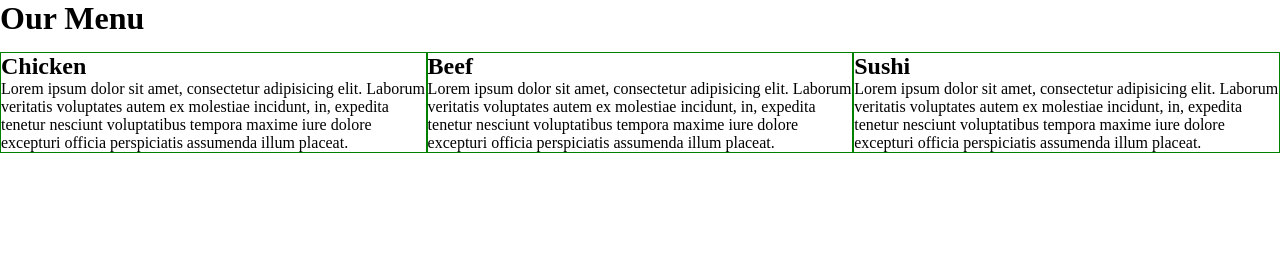
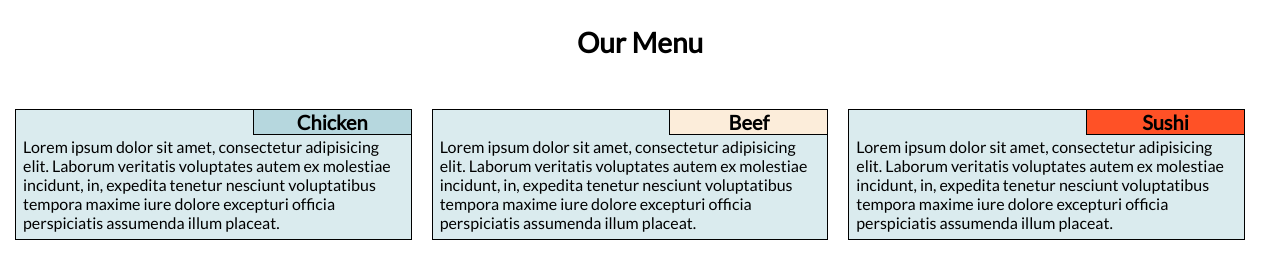
Before and after one commit to ashleynorton/module2-solution, a plain HTML site: page index.html in a window 1280 px wide. Drawn offline with Linux system fonts and the light colour scheme.

Commit message:
Add assigned elements and styling

```diff
--- a/css/style.css
+++ b/css/style.css
@@ -4,11 +4,56 @@
     box-sizing: border-box;
     margin: 0;
     padding: 0;
+    font-family: 'Lato', sans-serif;
+}
+body {
+  margin: 15px;
 }
 h1 {
-    margin-bottom: 15px;
+    margin-top: 25px;
+    margin-bottom: 50px;
+    text-align: center;
+    font-size: 1.75em;
 }
 
+.box {
+  position: relative;
+  padding: 7px;
+  border: 1px solid #000;
+  background-color: #DAEBEE;
+  color: #000;
+}
+.section-title {
+  position: absolute;
+  top: 0;
+  right: 0;
+  border-left: 1px solid #000;
+  border-bottom: 1px solid #000;
+  text-align: center;
+  font-size: 1.25em;
+  width: 40%;
+}
+#box1 {
+  margin-right: 20px;
+}
+#box2 {
+  margin-right: 20px;
+}
+#box3 {
+  margin-right: 20px;
+}
+#section1 {
+  background-color: #B6D7DE;
+}
+#section2 {
+  background-color: #FCEDDA;
+}
+#section3 {
+  background-color: #FF5126;
+}
+p {
+  padding-top: 20px;
+}
 
 /* Simple Responsive Framework. */
 
@@ -21,7 +66,6 @@ h1 {
 @media (min-width: 992px) {
     .col-lg-1, .col-lg-2, .col-lg-3, .col-lg-4, .col-lg-5, .col-lg-6, .col-lg-7, .col-lg-8, .col-lg-9, .col-lg-10, .col-lg-11, .col-lg-12 {
         float: left;
-        border: 1px solid green;
     }
     .col-lg-1 {
         width: 8.33%;
@@ -66,7 +110,6 @@ h1 {
 @media (min-width: 768px) and (max-width: 991px) {
     .col-md-1, .col-md-2, .col-md-3, .col-md-4, .col-md-5, .col-md-6, .col-md-7, .col-md-8, .col-md-9, .col-md-10, .col-md-11, .col-md-12 {
         float: left;
-        border: 1px solid green;
     }
     .col-md-1 {
         width: 8.33%;
@@ -104,4 +147,18 @@ h1 {
     .col-md-12 {
         width: 100%;
     }
+
+    #box3 {
+      margin-top: 20px;
+    }
 }
+
+/********** Small devices only **********/
+
+@media (max-width: 767px) {
+  #box1,
+  #box2,
+  #box3 {
+    margin-bottom: 20px;
+  }
+}
--- a/index.html
+++ b/index.html
@@ -4,6 +4,7 @@
 <head>
   <meta charset="utf-8">
   <meta name="viewport" content="width=device-width, initial-scale=1">
+  <link href="https://fonts.googleapis.com/css?family=Lato" rel="stylesheet">
   <link rel="stylesheet" type="text/css" href="css/style.css">
   <title>Module 2 Solution</title>
 </head>
@@ -13,18 +14,24 @@
 
   <div class="row">
     <div class="col-lg-4 col-md-6">
-      <h2>Chicken</h2>
-      <p>Lorem ipsum dolor sit amet, consectetur adipisicing elit. Laborum veritatis voluptates autem ex molestiae incidunt, in, expedita tenetur nesciunt voluptatibus tempora maxime iure dolore excepturi officia perspiciatis assumenda illum placeat.</p>
+      <div class="box" id="box1">
+        <h2 class="section-title" id="section1">Chicken</h2>
+        <p>Lorem ipsum dolor sit amet, consectetur adipisicing elit. Laborum veritatis voluptates autem ex molestiae incidunt, in, expedita tenetur nesciunt voluptatibus tempora maxime iure dolore excepturi officia perspiciatis assumenda illum placeat.</p>
+      </div>
     </div>
 
     <div class="col-lg-4 col-md-6">
-      <h2>Beef</h2>
-      <p>Lorem ipsum dolor sit amet, consectetur adipisicing elit. Laborum veritatis voluptates autem ex molestiae incidunt, in, expedita tenetur nesciunt voluptatibus tempora maxime iure dolore excepturi officia perspiciatis assumenda illum placeat.</p>
+      <div class="box" id="box2">
+        <h2 class="section-title" id="section2">Beef</h2>
+        <p>Lorem ipsum dolor sit amet, consectetur adipisicing elit. Laborum veritatis voluptates autem ex molestiae incidunt, in, expedita tenetur nesciunt voluptatibus tempora maxime iure dolore excepturi officia perspiciatis assumenda illum placeat.</p>
+      </div>
     </div>
 
     <div class="col-lg-4 col-md-12">
-      <h2>Sushi</h2>
-      <p>Lorem ipsum dolor sit amet, consectetur adipisicing elit. Laborum veritatis voluptates autem ex molestiae incidunt, in, expedita tenetur nesciunt voluptatibus tempora maxime iure dolore excepturi officia perspiciatis assumenda illum placeat.</p>
+      <div class="box" id="box3">
+        <h2 class="section-title" id="section3">Sushi</h2>
+        <p>Lorem ipsum dolor sit amet, consectetur adipisicing elit. Laborum veritatis voluptates autem ex molestiae incidunt, in, expedita tenetur nesciunt voluptatibus tempora maxime iure dolore excepturi officia perspiciatis assumenda illum placeat.</p>
+      </div>
     </div>
   </div>
 
```
